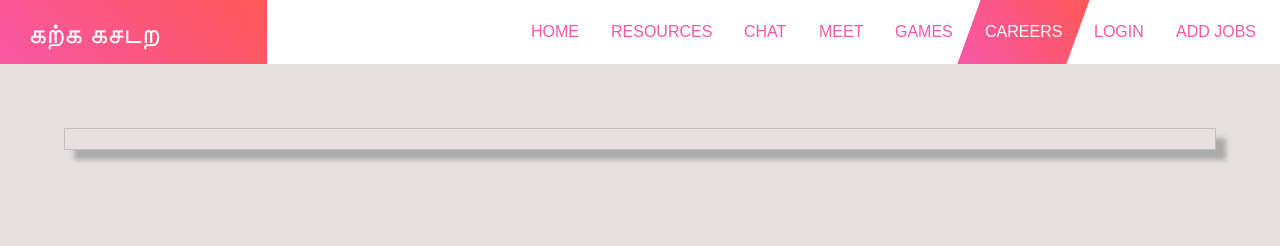
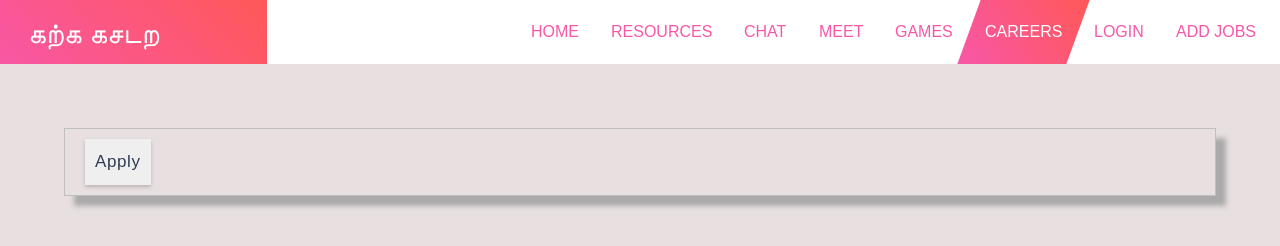
Before and after one commit to pranavsuriya-sr/KarkaKasadaraJobs, a plain HTML site: page index.html in a window 1280 px wide. Drawn offline with Linux system fonts and the light colour scheme; no server answers.

Commit message:
added apply button

```diff
--- a/index.html
+++ b/index.html
@@ -41,7 +41,7 @@
       </main>
 
     <div class = "contMag" style="margin-top: 10%;">
-        <div id="jobname" ></div>
+        <div id="jobname" ><a href = "google.com"><button class = "applyBtn">Apply</button></a></div>
     </div>
 
 
--- a/styles.css
+++ b/styles.css
@@ -267,3 +267,24 @@ body{
       padding-right: 5em;
     }
   }
+  .applyBtn
+  {
+      font-size: 17px;
+      line-height: 30px;
+      letter-spacing: .6px;
+      margin-left: 10px;
+    }
+    .applyBtn{
+      padding: 8px 10px;
+      border: none;
+      outline: none;
+      color: #2c3e50;
+      box-shadow:  0 2px 4px rgba(0,0,0, .2);
+    }
+    .applyBtn:hover, .applyBtn:focus{
+      box-shadow: 0 4px 6px rgba(0,0,0, .3);
+    }
+    .applyBtn:focus{
+      border: 1px solid rgba(44, 62, 80, .6);
+    }
+  }
```
